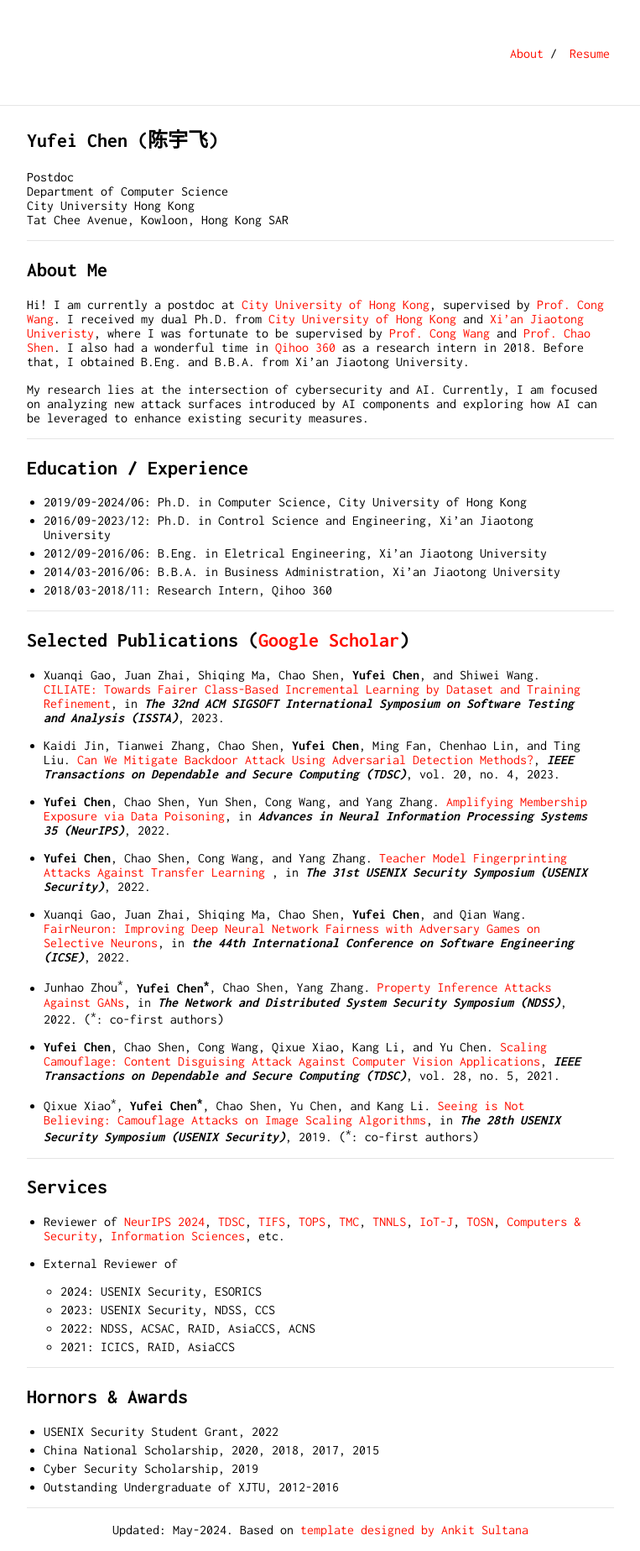
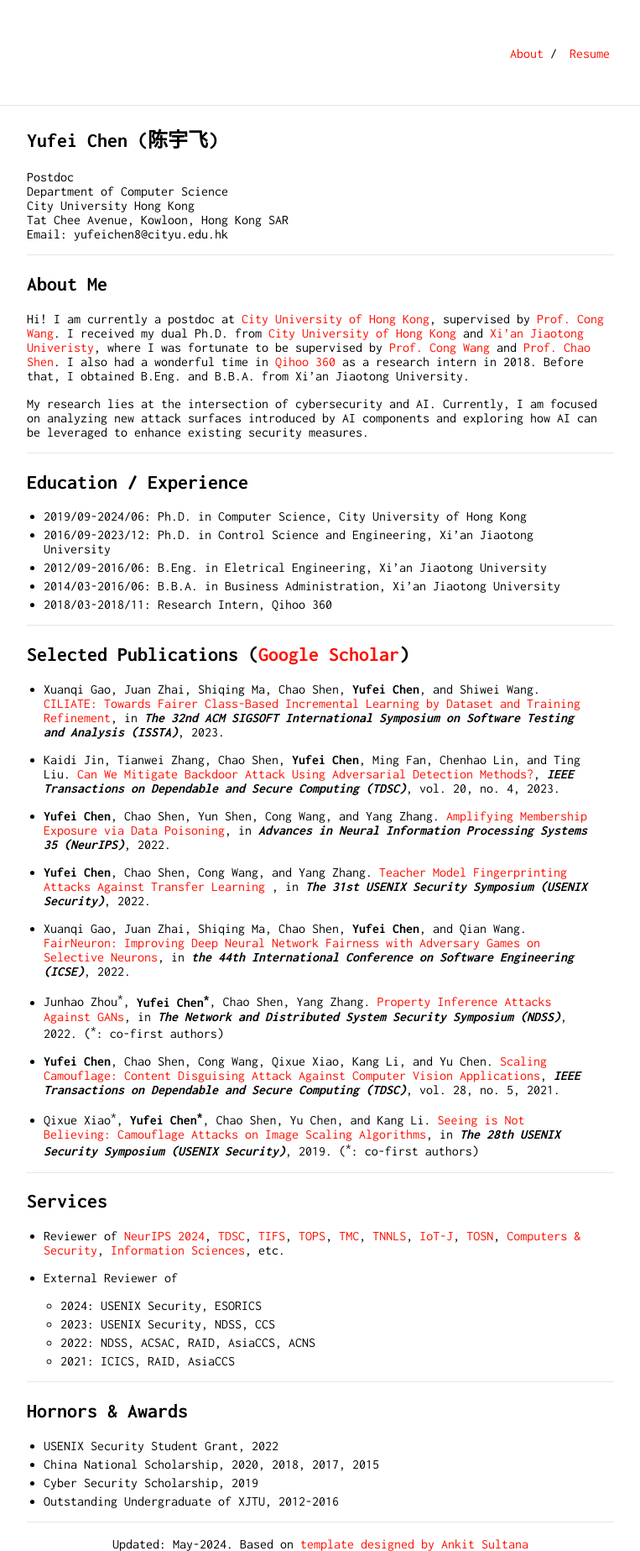
Before and after one commit to yfchen1994/yfchen1994.github.io, a Jekyll site: the page built from index.md, in a window 1280 px wide. Shown: the whole page at 84% size, without its empty margins (258-1021 px from the left). Built offline with Jekyll 4.4.1, drawn with Linux system fonts in a browser that asks for light colours; our own code applies the rules of GitHub Pages for plain Markdown files.

Commit message:
Add email address.

```diff
--- a/_sass/_style.scss
+++ b/_sass/_style.scss
@@ -138,5 +138,14 @@ hr {
 	}
 }
 
+/*
+ * For email obfuscation
+ */
+
+span.email o {
+	display: none;
+}
+
+
 @import "typography";
 @import "tables";
--- a/index.md
+++ b/index.md
@@ -8,6 +8,10 @@ Postdoc
 <br>Department of Computer Science
 <br>City University Hong Kong
 <br>Tat Chee Avenue, Kowloon, Hong Kong SAR
+<br>Email:
+<span class="email">
+yufei<o>Y8oWuD9e86</o>chen8<o>k0BGBnvtqb</o>@cityu<o>.ejAMuIe4Wr</o>.edu.hk
+</span>
 
 ---
 
```
Also changed, not shown: 3 other files.
